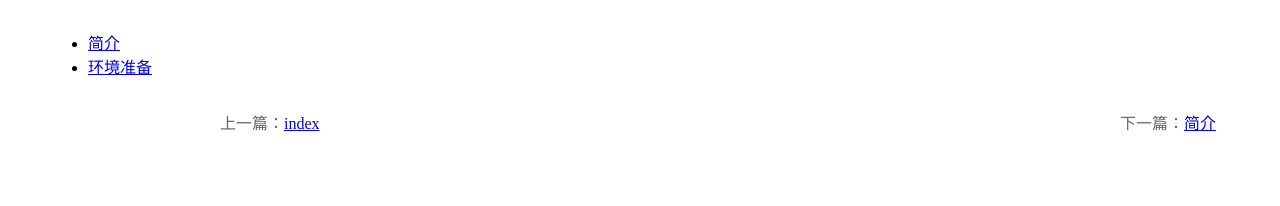
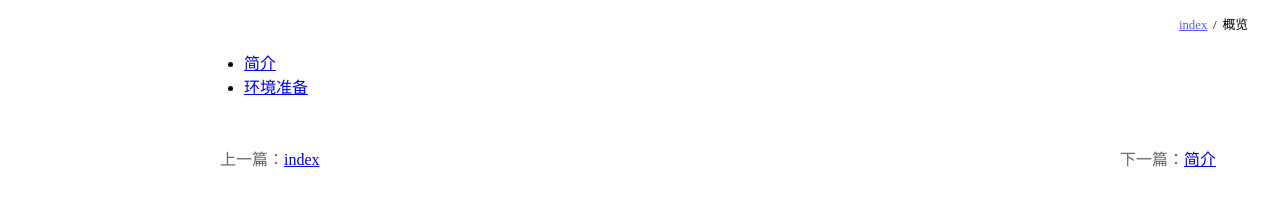
Before and after one commit to daGaiGuanYu/kuaizi-doc, a plain HTML site: page index/概览.html in a window 1280 px wide. Drawn offline with Linux system fonts and the light colour scheme.

Commit message:
样式调整

```diff
--- a/index/概览.html
+++ b/index/概览.html
@@ -1,2 +1 @@
-<title>概览</title>
-<link rel="stylesheet" href="../style.css"/><div class="folder-nav"><ul><li><a href="./概览/简介.html">简介</a></li><li><a href="./概览/环境准备.html">环境准备</a></li></ul></div><ul class="interpage-nav"><li class="prev"><a href="../index.html">index</a></li><li class="next"><a href="概览/简介.html">简介</a></li></ul>
+<title>概览</title><link rel="stylesheet" href="../style.css"/><div class="ancestor-nav"><ul><li><a href="../index.html">index</a></li><li class="self">概览</li></ul></div><article><ul><li><a href="./概览/简介.html">简介</a></li><li><a href="./概览/环境准备.html">环境准备</a></li></ul></article><ul class="interpage-nav"><li class="prev"><a href="../index.html">index</a></li><li class="next"><a href="概览/简介.html">简介</a></li></ul>
--- a/style.css
+++ b/style.css
@@ -32,6 +32,32 @@ aside a {
   overflow: hidden;
   text-overflow: ellipsis;
   white-space: nowrap;
+}
+.ancestor-nav ul {
+  margin: 0;
+  padding: 0;
+  list-style: none;
+  font-size: 0.8rem;
+  margin: 1rem 2rem 0 0;
+  text-align: right;
+}
+.ancestor-nav li {
+  margin: 0;
+  padding: 0;
+  display: inline-block;
+}
+.ancestor-nav li a {
+  display: inline-block;
+  opacity: 0.66;
+  transition: all 0.3s;
+}
+.ancestor-nav li a:hover {
+  opacity: 1;
+  transform: scale(1.1, 1.1);
+}
+.ancestor-nav li:not(.self)::after {
+  content: '/';
+  margin: 0 0.36rem;
 }
 article {
   margin-left: 188px;
@@ -113,6 +139,3 @@ h3::before {
   display: block;
   clear: both;
 }
-.folder-nav {
-  margin: 2rem 3rem;
-}
```
Also changed, not shown: index.html (+1 -2 lines), index/handler收割者.html (+1 -1 lines), index/三明治编程.html (+1 -2 lines), index/三明治编程/是什么.html (+1 -1 lines), index/三明治编程/筷子里的三明治编程.html (+1 -1 lines), index/周边.html (+1 -1 lines), index/处理http请求.html (+1 -1 lines), index/异常.html (+1 -1 lines), index/概览/环境准备.html (+1 -1 lines), index/概览/简介.html (+1 -1 lines).
